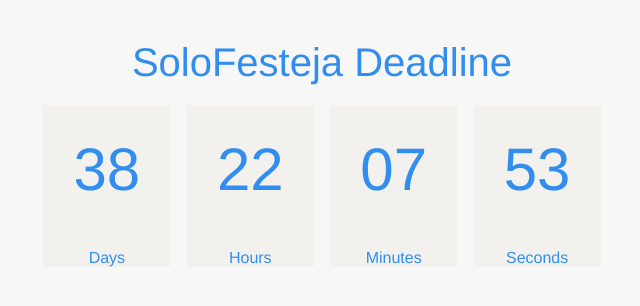
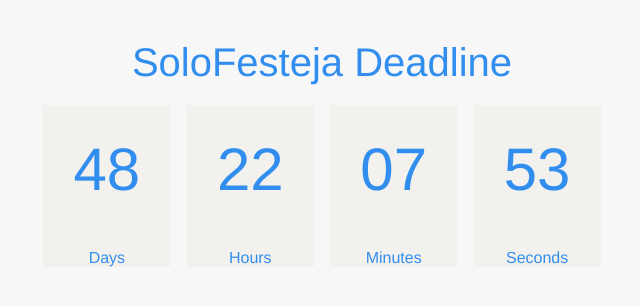
Before and after one commit to deleonn/deleonn.github.io, a plain HTML site: page solofesteja_deadline/index.html in a window 1280 px wide. Shown: the full height of the page, 318-958 px from the left. Drawn offline with Linux system fonts and the light colour scheme.

Commit message:
Fix deadline date

```diff
--- a/solofesteja_deadline/index.html
+++ b/solofesteja_deadline/index.html
@@ -85,7 +85,7 @@ h1{
 </div>
 
 <script>
-var deadline = 'August 21 2018 00:00:00 GMT+0600';
+var deadline = 'August 31 2018 00:00:00 GMT+0600';
 
 function getTimeRemaining(endtime) {
   var t = Date.parse(endtime) - Date.parse(new Date());
```
